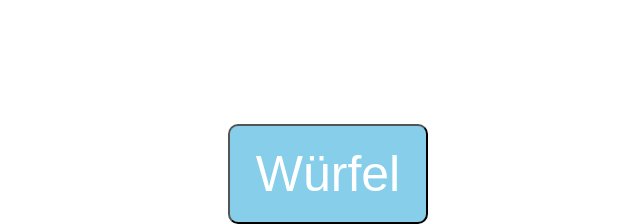
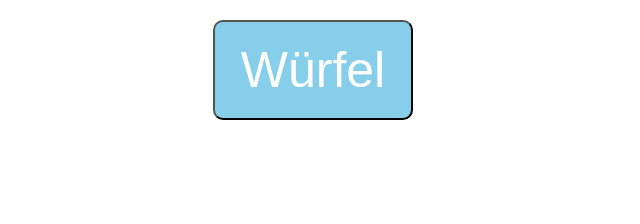
Before and after one commit to zenbyt3/nochmal, a plain HTML site: page index.html in a window 1280 px wide. Shown: the part 646-870 px from the top of the page, without its empty margins (284-924 px from the left). After the commit the page ends 800 px from the top, so only its background shows below. Drawn offline with Linux system fonts and the light colour scheme.

Commit message:
change button position

```diff
--- a/styles.css
+++ b/styles.css
@@ -31,12 +31,9 @@ button {
     height: 100px;
     background: skyblue;
     position: relative;
-    margin: 30px;
-    top: 100px;
+    margin: 15px;
     padding: 16px;
     font-size: 50px;
     border-radius: 10px;
     box-shadow: 0px 15px 0px 0px darken(skyblue, 5%), 0px 0px 20px 0px #bbb;
-
-    transition: all 0.2s;
 }
```
